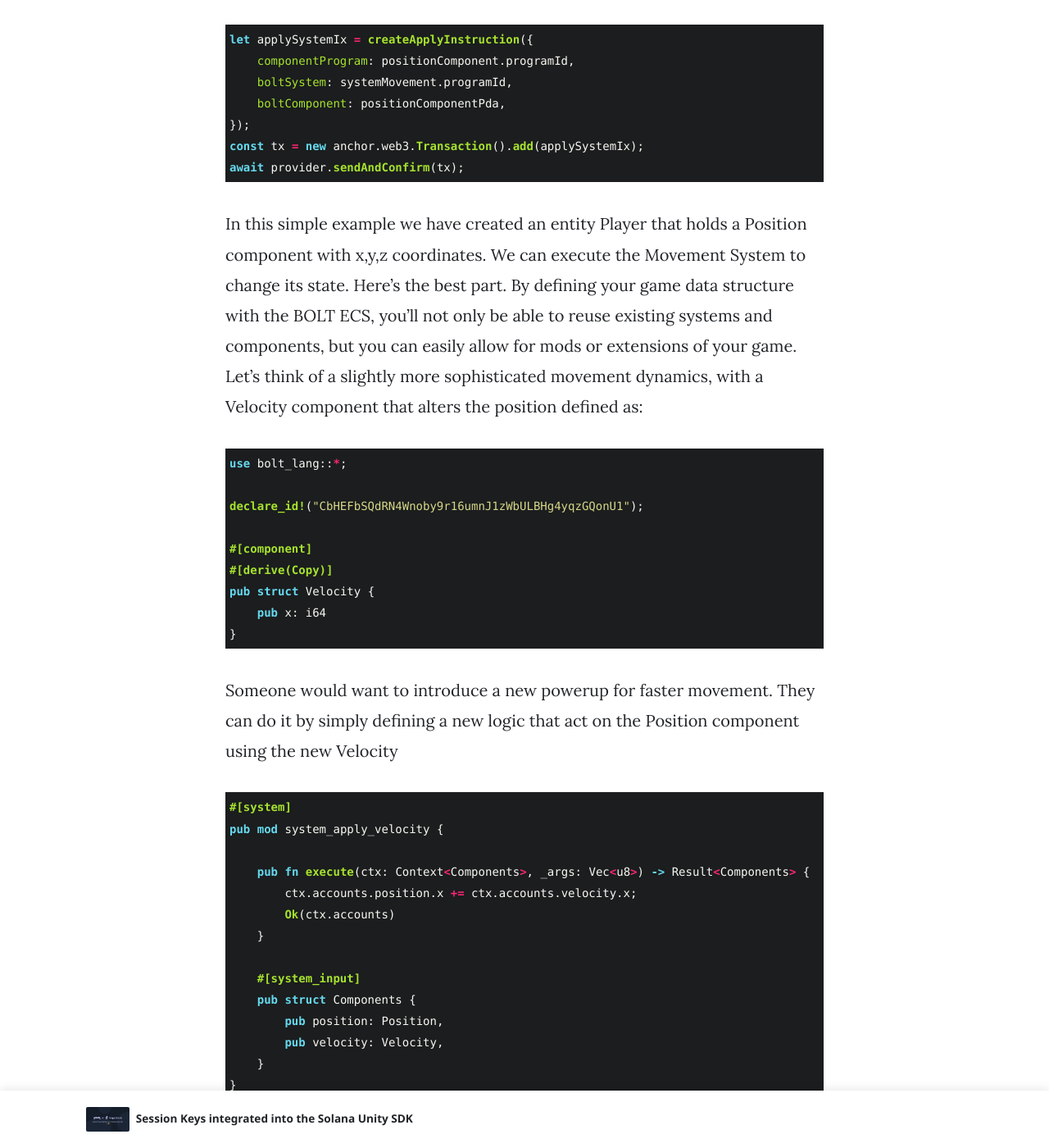
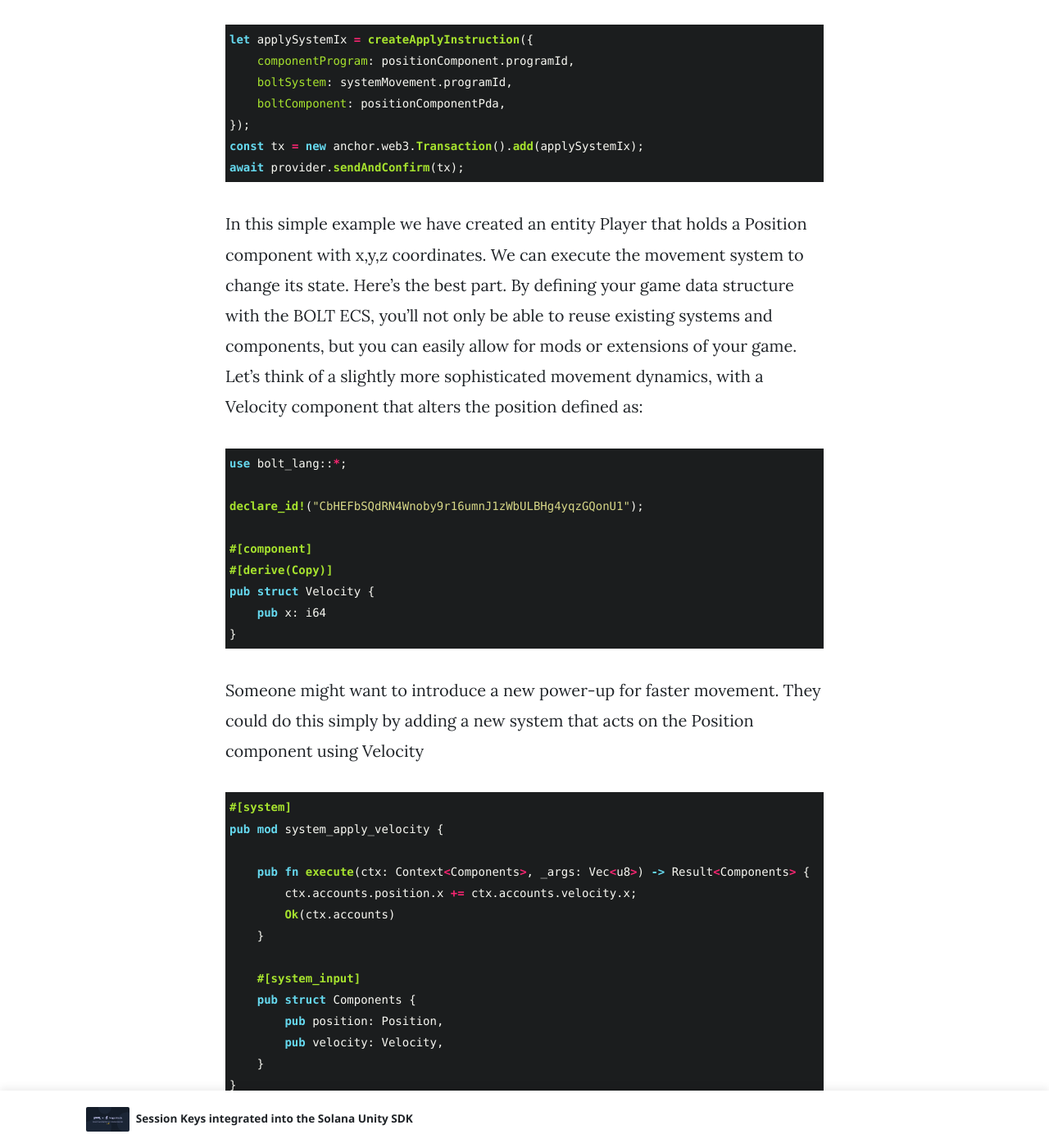
Before and after one commit to magicblock-labs/blog, a Jekyll site: the page built from _posts/2024-03-01-bolt-v0.1.md, in a window 1280 px wide and 1400 px high, scrolled down 5918 px. Shown: the whole window at 82% size. Built offline with Jekyll 4.4.1, drawn with Linux system fonts in a browser that asks for light colours; nearby versions of some CDN libraries.

Commit message:
Update 2024-03-01-bolt-v0.1.md

````diff
--- a/_posts/2024-03-01-bolt-v0.1.md
+++ b/_posts/2024-03-01-bolt-v0.1.md
@@ -172,7 +172,7 @@ const tx = new anchor.web3.Transaction().add(applySystemIx);
 await provider.sendAndConfirm(tx);
 ```
 
-In this simple example we have created an entity Player that holds a Position component with x,y,z coordinates. We can execute the Movement System to change its state.
+In this simple example we have created an entity Player that holds a Position component with x,y,z coordinates. We can execute the movement system to change its state.
 Here's the best part. By defining your game data structure with the BOLT ECS, you’ll not only be able to reuse existing systems and components, but you can easily allow for mods or extensions of your game.
 Let’s think of a slightly more sophisticated movement dynamics, with a Velocity component that alters the position defined as:
 
@@ -188,7 +188,7 @@ pub struct Velocity {
 }
 ```
 
-Someone would want to introduce a new powerup for faster movement. They can do it by simply defining a new logic that act on the Position component using the new Velocity
+Someone might want to introduce a new power-up for faster movement. They could do this simply by adding a new system that acts on the Position component using Velocity
 
 ```rust
 #[system]
````
